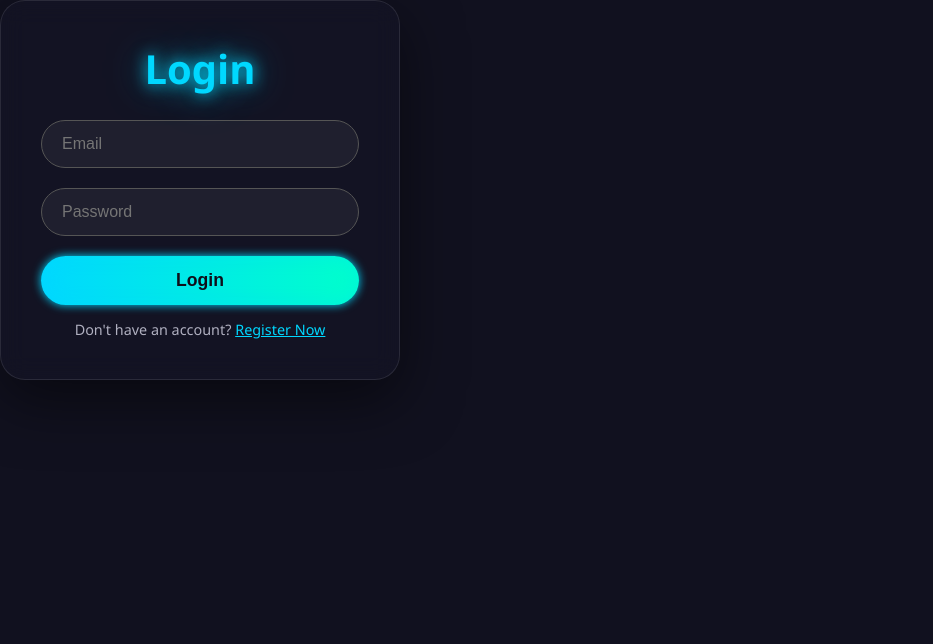
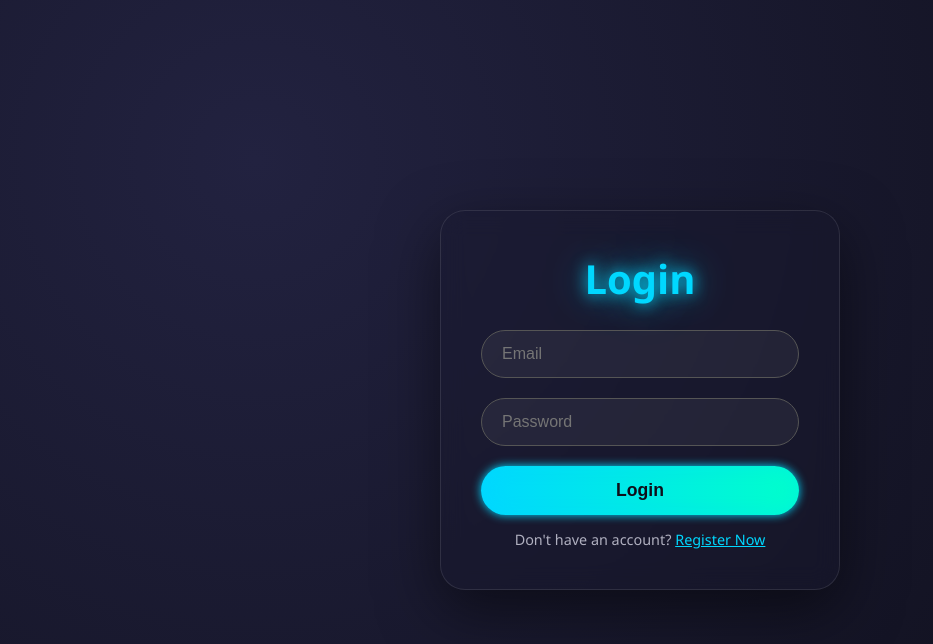
Before and after one commit to Nixantsingh943/attendence_app-, a React (Vite) app in the folder attendence-app/: page /login in a window 1280 px wide. Shown: the top 644 px of the page, without its empty margins (0-933 px from the left). Built offline with nearby package versions, Linux system fonts and the light colour scheme.

Commit message:
Update Login.jsx

```diff
--- a/attendence-app/src/components/Login.jsx
+++ b/attendence-app/src/components/Login.jsx
@@ -19,6 +19,7 @@ export default function Login() {
     };
 
     return (
+        <div className="con">
                 <div className="form-container">
                 <h2>Login</h2>
                 <input
@@ -37,5 +38,6 @@ export default function Login() {
                     <span onClick={() => navigate("/register")}>Register Now</span>
                 </p>
             </div>
+        </div>
     );
 }
```
Lines whose indentation alone changed are shown as unchanged.
